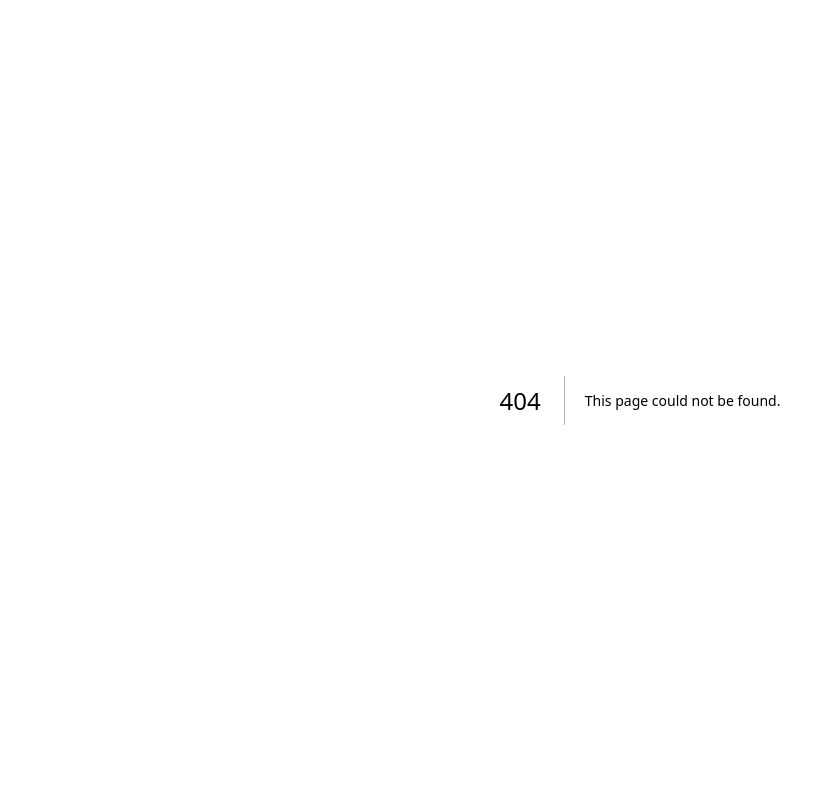
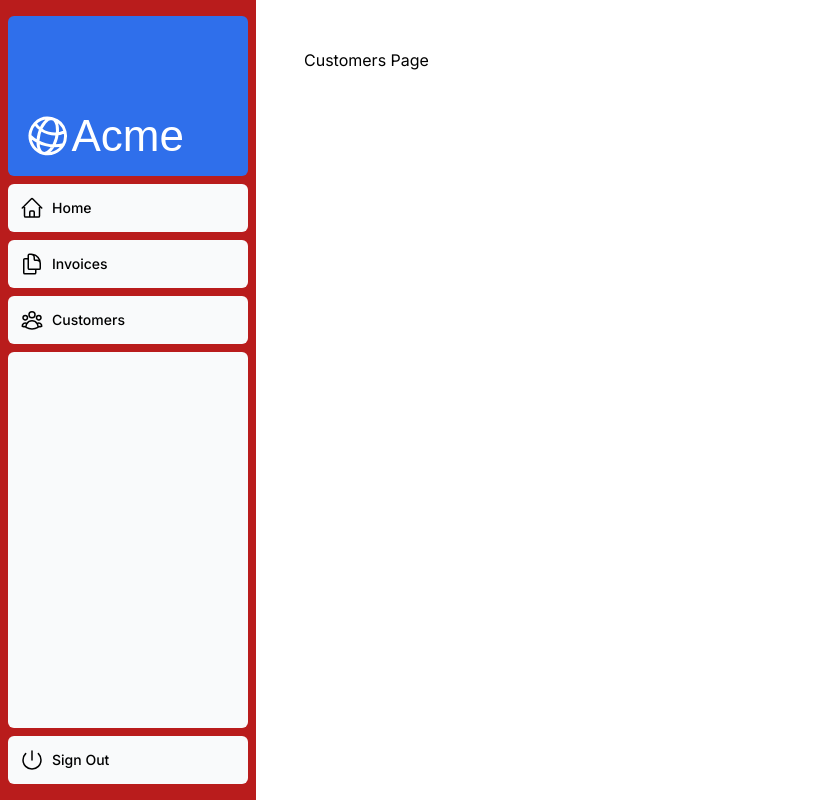
Before and after one commit to SRayen/Next-JS-14-Official-Course-Dashboard, a Next.js app: page /dashboard/customers in a window 1280 px wide. Before the commit this address had no page. Shown: the whole page, without its empty margins (0-835 px from the left). Built offline with nearby package versions, Linux system fonts and the light colour scheme; a web font is replaced by a local one.

Commit message:
Create layouts & pages

```diff
--- /dev/null
+++ b/app/dashboard/customers/page.tsx
@@ -0,0 +1,5 @@
+import React from 'react';
+
+export default function page() {
+  return <p>Customers Page</p>;
+}
--- /dev/null
+++ b/app/dashboard/invoices/page.tsx
@@ -0,0 +1,5 @@
+import React from 'react';
+
+export default function page() {
+  return <p>Invoices Page</p>;
+}
--- /dev/null
+++ b/app/dashboard/layout.tsx
@@ -0,0 +1,12 @@
+import SideNav from '@/app/ui/dashboard/sidenav';
+
+export default function Layout({ children }: { children: React.ReactNode }) {
+  return (
+    <div className="flex h-screen flex-col md:flex-row md:overflow-hidden">
+      <div className="w-full flex-none md:w-64">
+        <SideNav />
+      </div>
+      <div className="flex-grow p-6 md:overflow-y-auto md:p-12">{children}</div>
+    </div>
+  );
+}
--- /dev/null
+++ b/app/dashboard/page.tsx
@@ -0,0 +1,5 @@
+import React from 'react';
+
+export default function page() {
+  return <div>page</div>;
+}
--- a/app/ui/dashboard/sidenav.tsx
+++ b/app/ui/dashboard/sidenav.tsx
@@ -5,7 +5,7 @@
 
 export default function SideNav() {
   return (
-    <div className="flex h-full flex-col px-3 py-4 md:px-2">
+    <div className="flex h-full flex-col px-3 py-4 md:px-2 bg-red-700">
       <Link
         className="mb-2 flex h-20 items-end justify-start rounded-md bg-blue-600 p-4 md:h-40"
         href="/"
```
